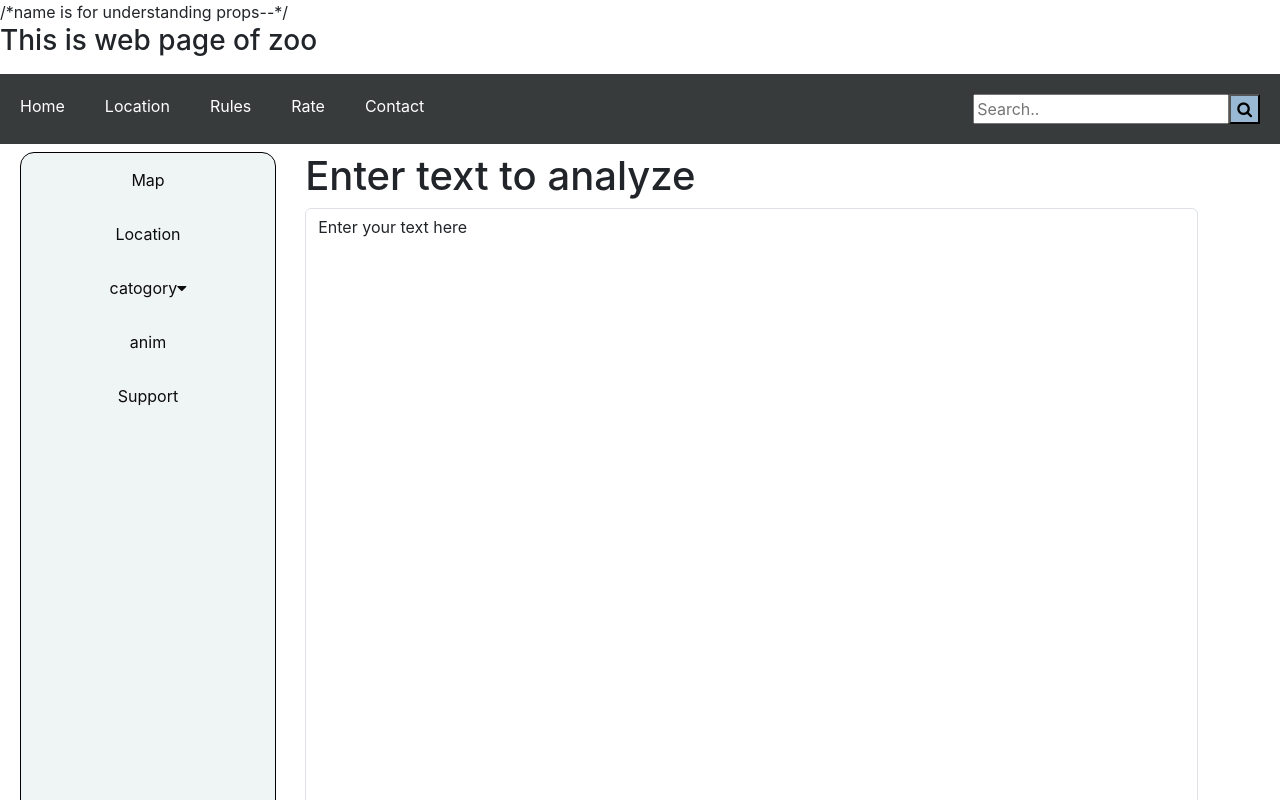
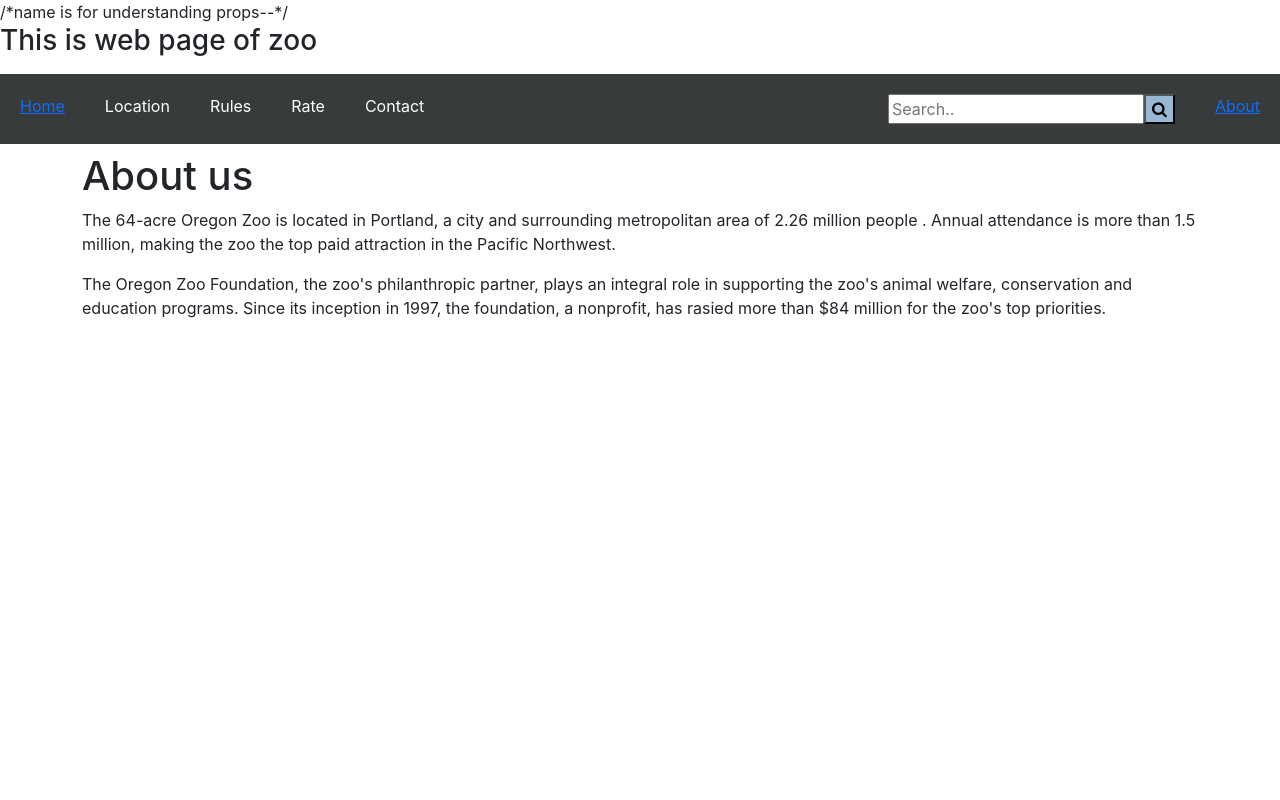
Before and after one commit to ManjuGowli-24/React, a React (Create React App) app: page /about in a window 1280 px wide. Shown: the top 800 px of the page. Built offline with nearby package versions, Linux system fonts and the light colour scheme.

Commit message:
second commit

```diff
--- a/package.json
+++ b/package.json
@@ -8,6 +8,7 @@
     "@testing-library/user-event": "^13.5.0",
     "react": "^18.2.0",
     "react-dom": "^18.2.0",
+    "react-router-dom": "^5.2.0",
     "react-scripts": "5.0.1",
     "web-vitals": "^2.1.4"
   },
--- a/src/App.css
+++ b/src/App.css
@@ -78,7 +78,7 @@
 
 .sidebaritem ul {
   list-style-type: none;
-  margin-left: 20px;
+  margin-left: 0px;
   border-radius: 14px;
   border : 1px solid black ;
   /* margin: 0px; */
@@ -87,7 +87,6 @@
   background-color: rgb(239, 245, 245);
   width : 20%;
   height: 100%;
-
   position:fixed;
 }
 .sidebaritem  li {
@@ -104,5 +103,5 @@ color:aliceblue;
 
 .cont{
   float:right;
-  width:80%;
+  width:70%;
 }
--- a/src/App.js
+++ b/src/App.js
@@ -3,23 +3,37 @@ import './App.css';
 import NavBar from './components/navbar.js';
 import SideBar from './components/sidebar.js';
 import TextArea from './components/textarea.js';
+import About from './components/about.js';
+import {
+  BrowserRouter as Router,
+  Switch,
+  Route
+} from "react-router-dom";
+
 
 function App() {
   return (
   <>
-  /*name is for understanding props--*/
-    <NavBar name="This is web page of zoo"/>
-    <div className="container">
-  <TextArea heading="Enter text to analyze" />
 
-    </div>
-    <SideBar/>
+<Router>
+/*name is for understanding props--*/
+  <NavBar name="This is web page of zoo"/>
 
+  <div className="container">
+  <Switch>
+  <Route exact path="/about">
+  <About/>
+  </Route>
 
+  <Route exact path="/"  >
+  <SideBar heading="Enter text to analyze"/>
+  </Route>
 
+  </Switch>
+  </div>
 
-
-    </>
+  </Router>
+  </>
   );
 }
 
--- /dev/null
+++ b/src/components/about.js
@@ -0,0 +1,21 @@
+import React from 'react';
+
+
+export default function About() {
+  return (
+    <>
+    <div>
+      <h1>About us</h1>
+      <p>The 64-acre Oregon Zoo is located in Portland,
+      a city and surrounding metropolitan area of 2.26 million people
+      . Annual attendance is more than 1.5 million, making the zoo the top paid attraction
+      in the Pacific Northwest. </p>
+        <p>
+        The Oregon Zoo Foundation, the zoo's philanthropic partner,
+        plays an integral role in supporting the zoo's animal welfare,
+        conservation and education programs. Since its inception in 1997, the foundation,
+         a nonprofit, has rasied more than $84 million for the zoo's top priorities.</p>
+      </div>
+      </>
+  )
+}
--- a/src/components/navbar.js
+++ b/src/components/navbar.js
@@ -1,11 +1,9 @@
-import React from 'react'
-import PropTypes from 'prop-types'
+import React from 'react';
+import PropTypes from 'prop-types';
+import { Link } from 'react-router-dom';
+// import About from '../components/about.js';
 
 export default function NavBar(props) {
-
-    const location=()=>{
-        <a href="https://www.w3schools.com/w3css/w3css_borders.asp " target="_blank"></a>
-    }
 
   return (
     <>
@@ -14,11 +12,11 @@ export default function NavBar(props) {
     <link rel="stylesheet" href="https://cdnjs.cloudflare.com/ajax/libs/font-awesome/4.7.0/css/font-awesome.min.css"></link>
      <div className="navbar" >
             <ul >
-                <li><a className="active" href="#home"></a>Home</li>
-                <li onClick={location} > Location<a href="#loc" /></li>
-                <li><a href="#rules"></a>Rules</li>
-                <li><a href="#rate"></a>Rate</li>
-                <li><a href="#contact"></a>Contact</li>
+                <li><Link  to="/">Home</Link></li>
+                <li ><Link to=""></Link> Location</li>
+                <li><Link to=""></Link>Rules</li>
+                <li><Link to=""></Link>Rate</li>
+                <li><Link to=""></Link>Contact</li>
                 <div  className="serbar" >
                 <li>
                     <form>
@@ -26,11 +24,11 @@ export default function NavBar(props) {
                         <button type="submit" className="button"><i className="fa fa-search" ></i> </button>
                     </form>
                 </li>
+                <li><Link to="/about">About</Link></li>
                 </div>
               </ul>
         </div>
     </nav>
-
     </>
   )
 }
--- a/src/components/sidebar.js
+++ b/src/components/sidebar.js
@@ -1,18 +1,45 @@
-import React from 'react'
+import React , {useState} from 'react';
+// import { Link } from 'react-router-dom';
 
-export default function SideBar() {
-    const cat=()=>{
-        console.log("clicked on catog")
+export default function SideBar(props) {
+
+    const handleUpClick =()=>{
+        console.log("Upper case clicked");
+        let newtext = text.toUpperCase();
+        setText(newtext);
     }
+    const handleClearClick =()=>{
+        let newtext = '';
+        setText(newtext);
+    }
+
+    const handleOnChaneg =(event)=>{
+        console.log("on cahange");
+        setText(event.target.value);
+    }
+
+    const [text,setText]=useState('Enter your text here');
+
   return (
+    <>
 <div className="sidebaritem">
   <ul >
     <li><a href="#" className="map"></a>Map</li>
     <li><a href="#" className="locaton"></a>Location </li>
-    <li className="location" onClick={cat} >catogory<i className="fa fa-caret-down"></i></li>
+    <li> catogory<i className="fa fa-caret-down"></i></li>
     <li><a href="#" className="mp"></a>anim</li>
     <li><a href="#" className="mp"></a>Support</li>
   </ul>
   </div>
+
+  <div className='cont'>
+  <h1>{props.heading}</h1>
+  <div className="mb-3">
+   <textarea className="form-control"  value={text} onChange={handleOnChaneg} id="mytext" rows="8" ></textarea>
+   </div>
+    <button className='btn btn-primary mx-2' onClick={handleUpClick}>convert to upper case</button>
+    <button className='btn btn-primary' onClick={handleClearClick}>clear text </button>
+    </div>
+  </>
   )
-}
+  }
```
Also changed, not shown: src/components/mian.js (added), 1 other file (tests, documents, lock files or other folders).
